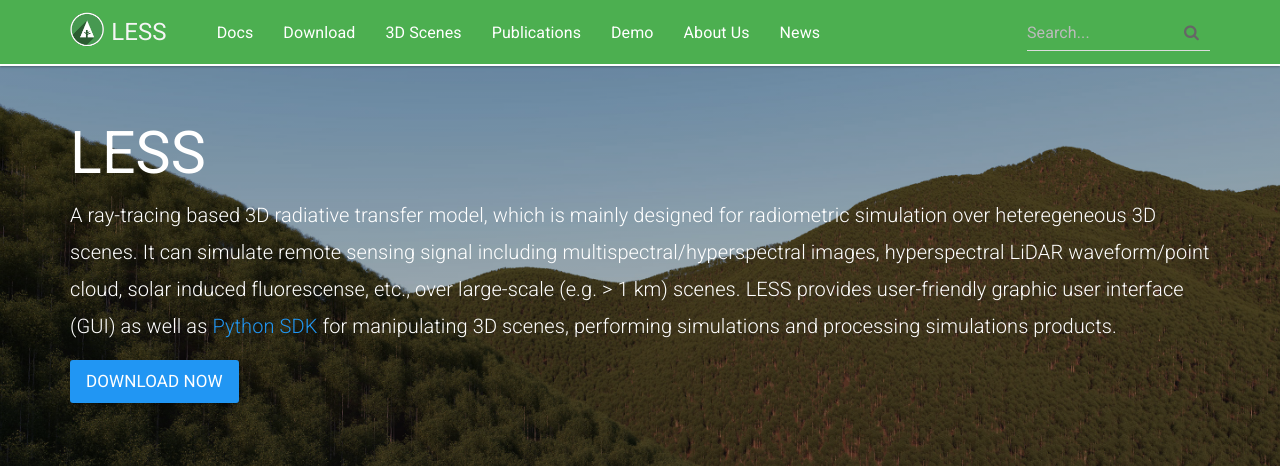
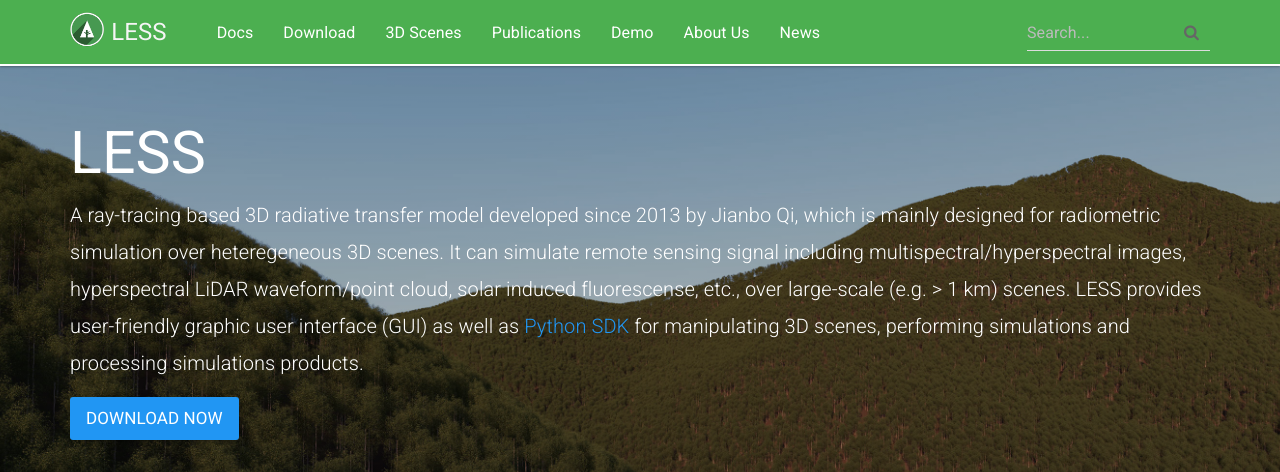
Before and after one commit to jianboqi/jianboqi.github.io, a Jekyll site: the page built from index.html, in a window 1280 px wide and 900 px high, cut to the strip 0-472 px from the top of the window. Built offline with Jekyll 4.4.1, drawn with Linux system fonts in a browser that asks for light colours; nearby versions of some CDN libraries; comment, search, counter and statistics services are not loaded.

Commit message:
Update index.html

```diff
--- a/index.html
+++ b/index.html
@@ -6,7 +6,7 @@
 <div class="header-container jumbotron">
     <div class="container">
         <h1>LESS</h1>
-        <p stype="text-align:justify;">A ray-tracing based 3D radiative transfer model, which is mainly designed for radiometric simulation over heteregeneous 3D scenes. It can simulate remote sensing signal including multispectral/hyperspectral images, hyperspectral LiDAR waveform/point cloud, solar induced fluorescense, etc., over large-scale (e.g. > 1 km) scenes. LESS provides user-friendly graphic user interface (GUI) as well as <a href="http://lessrt.org/docs/documentation/" target="blank">Python SDK</a> for manipulating 3D scenes, performing simulations and processing simulations products.</p>
+        <p stype="text-align:justify;">A ray-tracing based 3D radiative transfer model developed since 2013 by Jianbo Qi, which is mainly designed for radiometric simulation over heteregeneous 3D scenes. It can simulate remote sensing signal including multispectral/hyperspectral images, hyperspectral LiDAR waveform/point cloud, solar induced fluorescense, etc., over large-scale (e.g. > 1 km) scenes. LESS provides user-friendly graphic user interface (GUI) as well as <a href="http://lessrt.org/docs/documentation/" target="blank">Python SDK</a> for manipulating 3D scenes, performing simulations and processing simulations products.</p>
         <p><a class="btn btn-primary btn-lg" href="{{ "/download-less/" | prepend: site.baseurl }}" role="button">Download Now</a></p>
     </div>
 </div>
```
